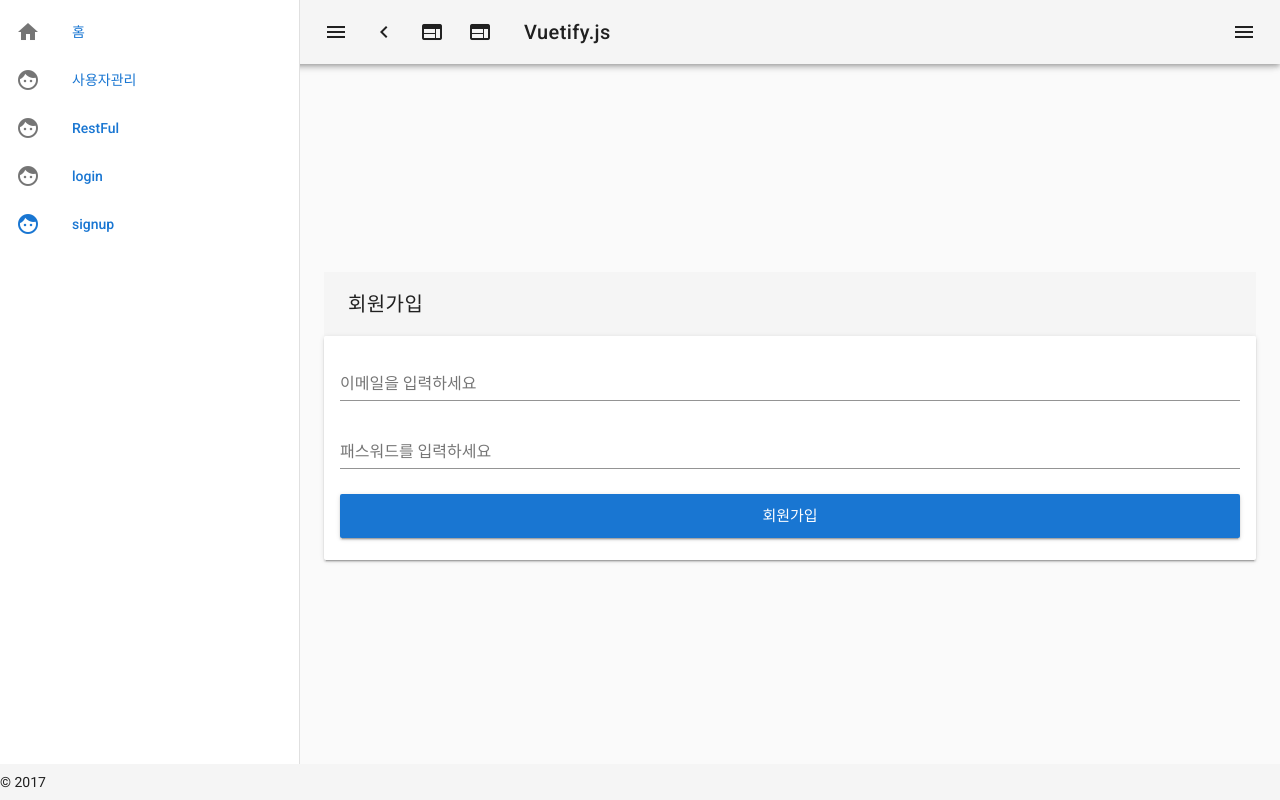
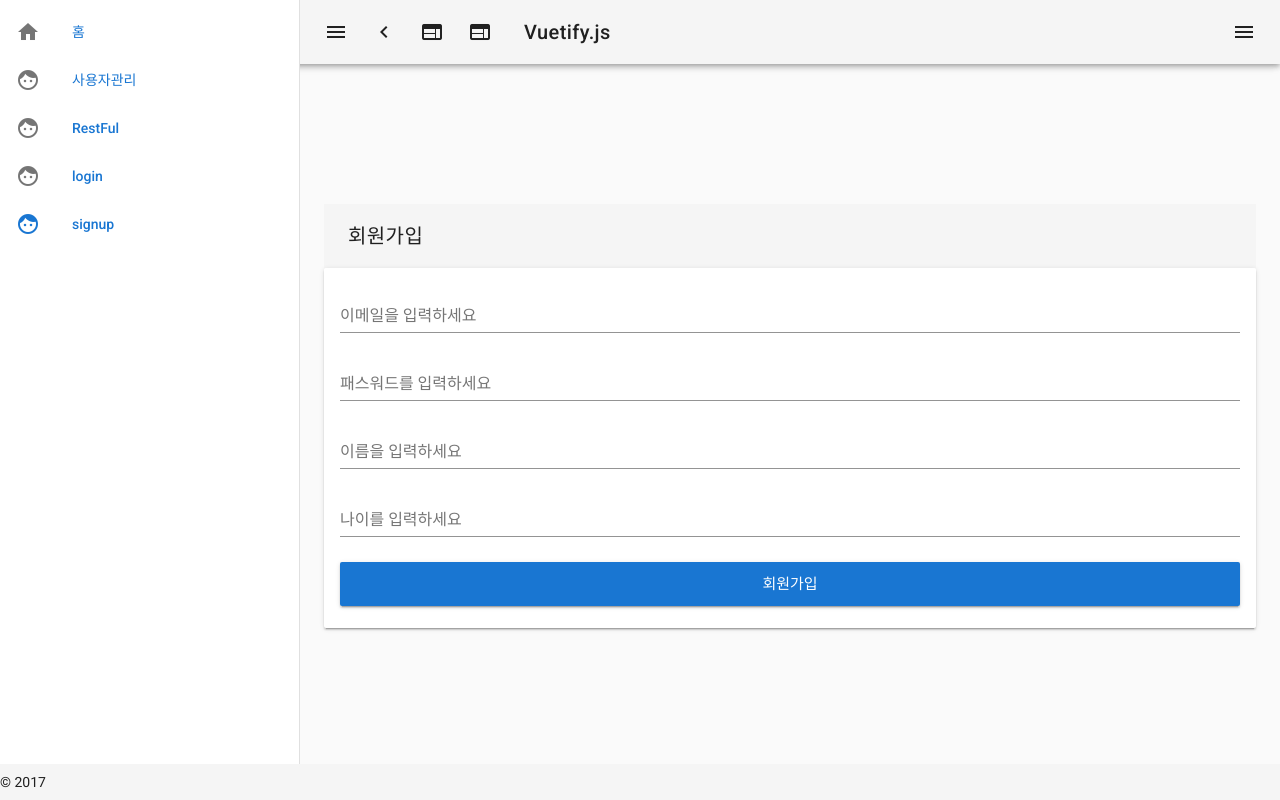
Before and after one commit to Ch0ikyle/school_-assignment, a Vue app in the folder fe/: page /signup in a window 1280 px wide. Built offline with nearby package versions, Linux system fonts and the light colour scheme.

Commit message:
name/age ADD
나이, 이름 추가

```diff
--- a/fe/src/views/signup.vue
+++ b/fe/src/views/signup.vue
@@ -17,6 +17,16 @@
                 v-model="password"
                 label="패스워드를 입력하세요"
                 type="password"
+            >
+            </v-text-field>
+            <v-text-field
+              v-model="name"
+              label="이름을 입력하세요"
+            >
+            </v-text-field>
+            <v-text-field
+              v-model="age"
+              label="나이를 입력하세요"
             >
             </v-text-field>
             <v-btn
```
